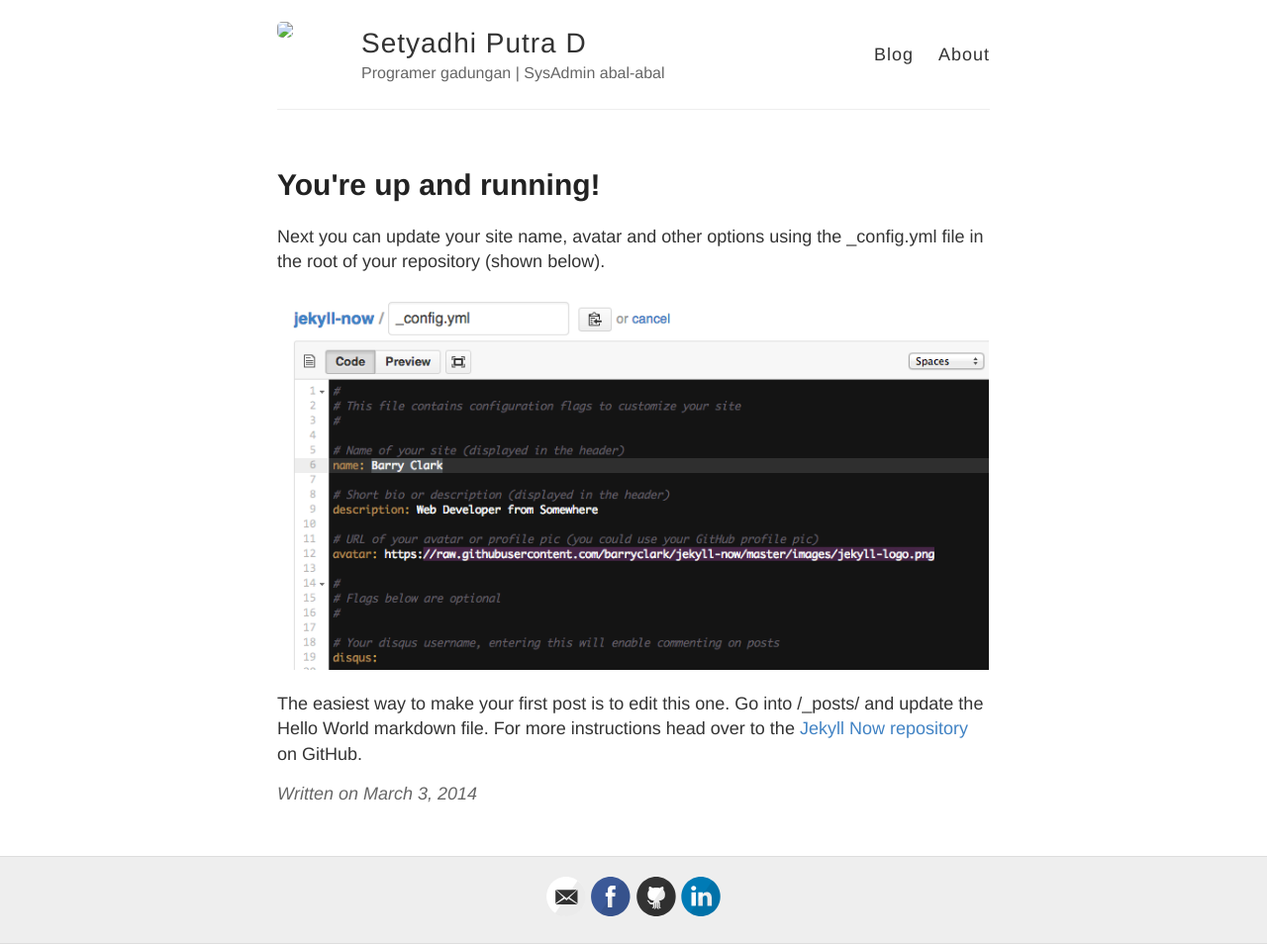
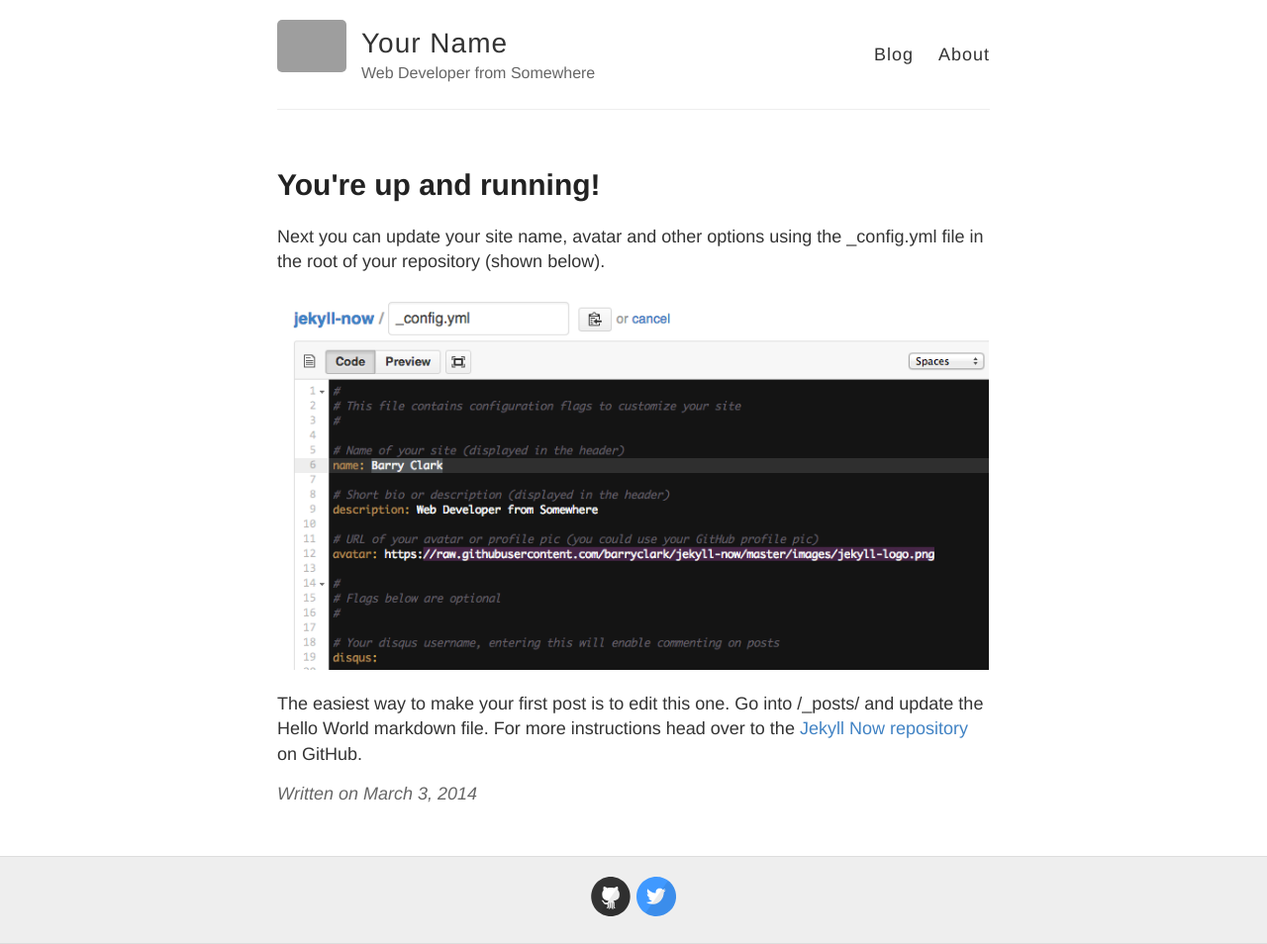
Before and after one commit to setyadhiputrad/setyadhiputrad.github.io, a Jekyll site: the page built from _posts/2014-3-3-Hello-World.md, in a window 1280 px wide. Shown: the whole page at 99% size. Built offline with Jekyll 4.4.1, drawn with Linux system fonts in a browser that asks for light colours; grey boxes are pictures that could not be loaded.

```diff
--- a/_config.yml
+++ b/_config.yml
@@ -3,13 +3,13 @@
 #
 
 # Name of your site (displayed in the header)
-name: Setyadhi Putra D
+name: Your Name
 
 # Short bio or description (displayed in the header)
-description: Programer gadungan | SysAdmin abal-abal
+description: Web Developer from Somewhere
 
 # URL of your avatar or profile pic (you could use your GitHub profile pic)
-avatar: https://github.com/setyadhiputrad/setyadhiputrad.github.io/images/jekyll-logo.png
+avatar: https://raw.githubusercontent.com/barryclark/jekyll-now/master/images/jekyll-logo.png
 
 #
 # Flags below are optional
@@ -18,15 +18,15 @@
 # Includes an icon in the footer for each username you enter
 footer-links:
   dribbble:
-  email: setyadhiputrad@gmail.com
-  facebook: setyadi.p.d
+  email:
+  facebook:
   flickr:
-  github: setyadhiputrad
+  github: barryclark/jekyll-now
   instagram:
-  linkedin: setyadhi
+  linkedin:
   pinterest:
   rss: # just type anything here for a working RSS icon
-  twitter:
+  twitter: jekyllrb
   stackoverflow: # your stackoverflow profile, e.g. "users/50476/bart-kiers"
   youtube: # channel/<your_long_string> or user/<user-name>
   googleplus: # anything in your profile username that comes after plus.google.com/
@@ -41,7 +41,7 @@
 
 # Your website URL (e.g. http://barryclark.github.io or http://www.barryclark.co)
 # Used for Sitemap.xml and your RSS feed
-url: https://github.com/setyadhiputrad
+url:
 
 # If you're hosting your site at a Project repository on GitHub pages
 # (http://yourusername.github.io/repository-name)
```
Also changed, not shown: README.md, _posts/2014-3-3-Hello-World.md (line endings or trailing spaces), images/jekyll-logo.jpg (deleted).
